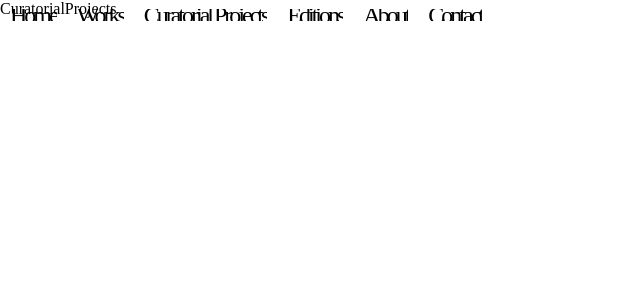
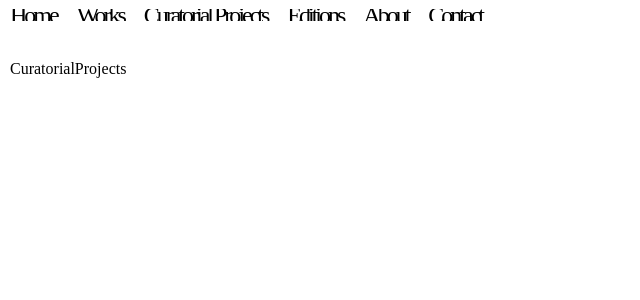
Before and after one commit to FelixManFongCheung/ryan, a React (Create React App) app: page /CuratorialProjects in a window 1280 px wide. Shown: the top 300 px of the page, without its empty margins (0-640 px from the left). Built offline with nearby package versions, Linux system fonts and the light colour scheme; the HTML template or start-up script is replaced by a standard one.

Commit message:
styling change

```diff
--- a/src/components/CuratorialProjects.js
+++ b/src/components/CuratorialProjects.js
@@ -2,6 +2,6 @@ import React from 'react'
 
 export default function CuratorialProjects() {
   return (
-    <div>CuratorialProjects</div>
+    <div className='content'>CuratorialProjects</div>
   )
 }
--- a/src/styles/utility.scss
+++ b/src/styles/utility.scss
@@ -2,6 +2,8 @@
     display: inline-block;
     line-height: 12px;
     overflow: hidden;
-    margin-right: 20px;
-    letter-spacing: -3px;
+    a {
+        margin-right: 20px;
+        letter-spacing: -3px;
+    }
 }
```
